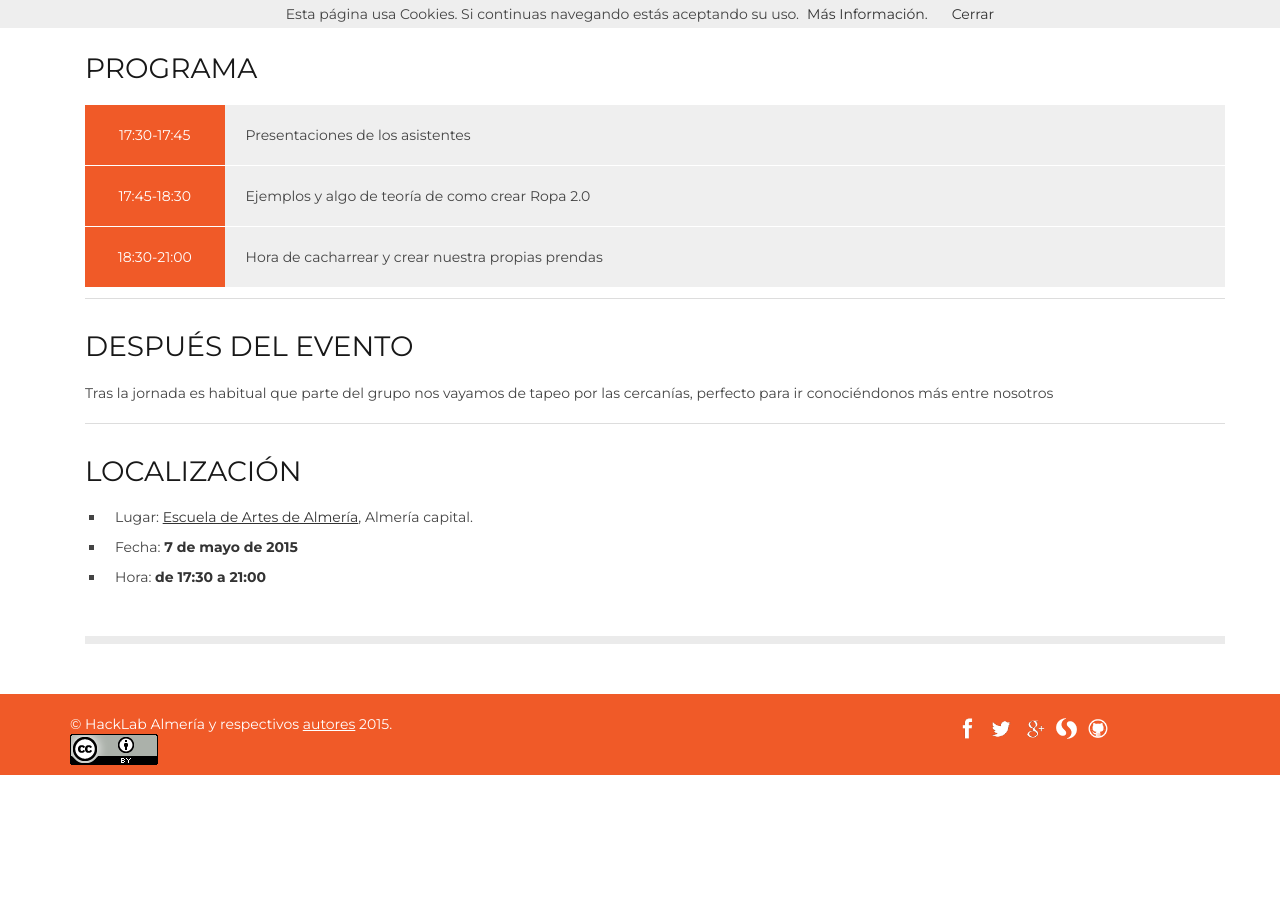
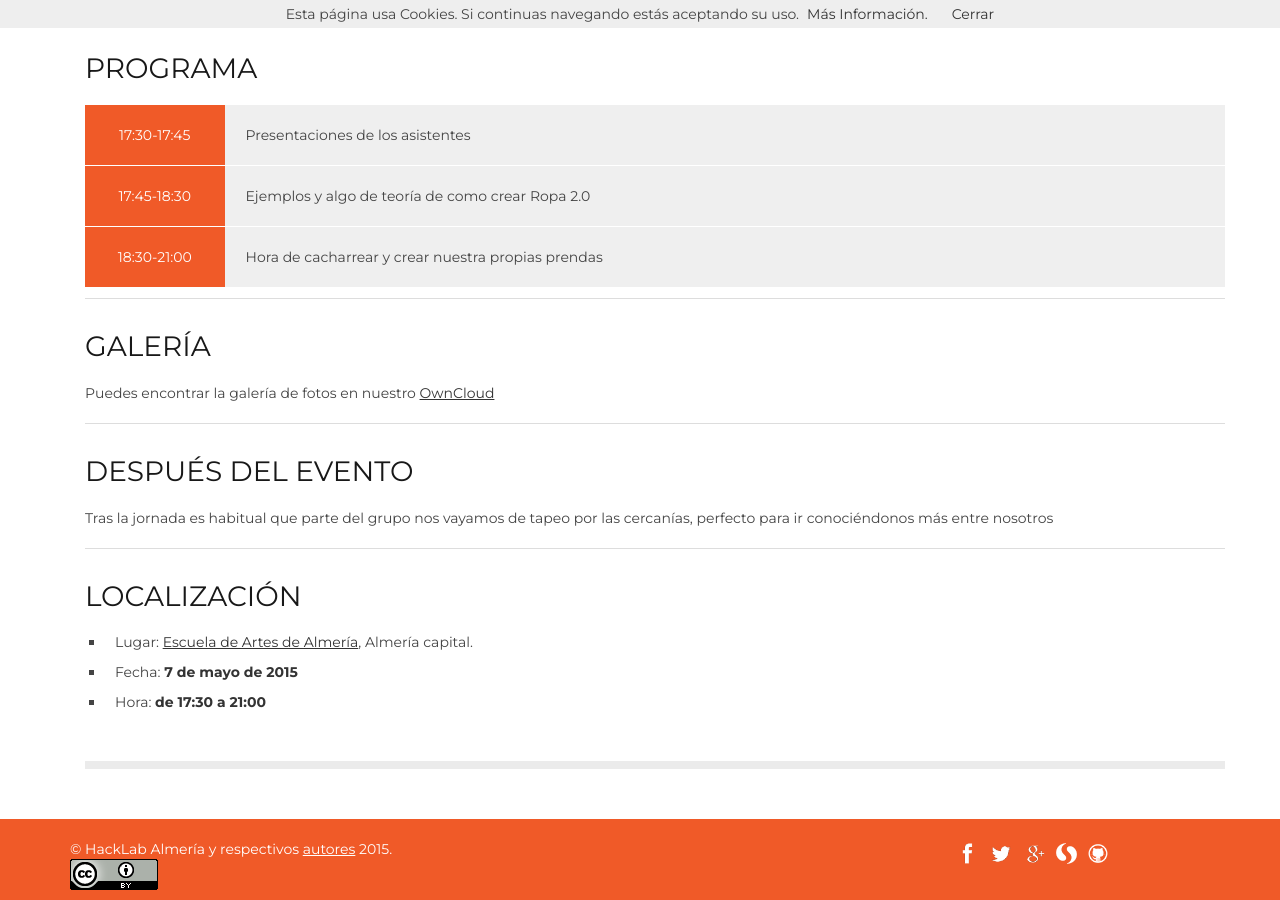
Before and after one commit to HackLab-Almeria/hacklab-almeria.github.io, a Jekyll site: the page built from _posts/2015-05-07-Crea-tu-Ropa-2-0-con-Arduino.md, in a window 1280 px wide and 900 px high, scrolled down 1489 px. Built offline with Jekyll 4.4.1, drawn with Linux system fonts in a browser that asks for light colours; a script that is not in the unit is left out; comment, search, counter and statistics services are not loaded; before the commit the page ends 2264 px from its top, so only the background shows below that.

Commit message:
Añadido el enlace a la Galería

```diff
--- a/_posts/2015-05-07-Crea-tu-Ropa-2-0-con-Arduino.md
+++ b/_posts/2015-05-07-Crea-tu-Ropa-2-0-con-Arduino.md
@@ -42,6 +42,12 @@ Recuerda dejar un comentario en el foro para que te lo reservemos.
 
 ---
 
+### Galería
+
+Puedes encontrar la galería de fotos en nuestro [OwnCloud][4]
+
+---
+
 ### DESPUÉS DEL EVENTO
 
 Tras la jornada es habitual que parte del grupo nos vayamos de tapeo por las cercanías, perfecto para ir conociéndonos más entre nosotros
```
Also changed, not shown: other parts of _posts/2015-05-07-Crea-tu-Ropa-2-0-con-Arduino.md (+1 -0 lines).
